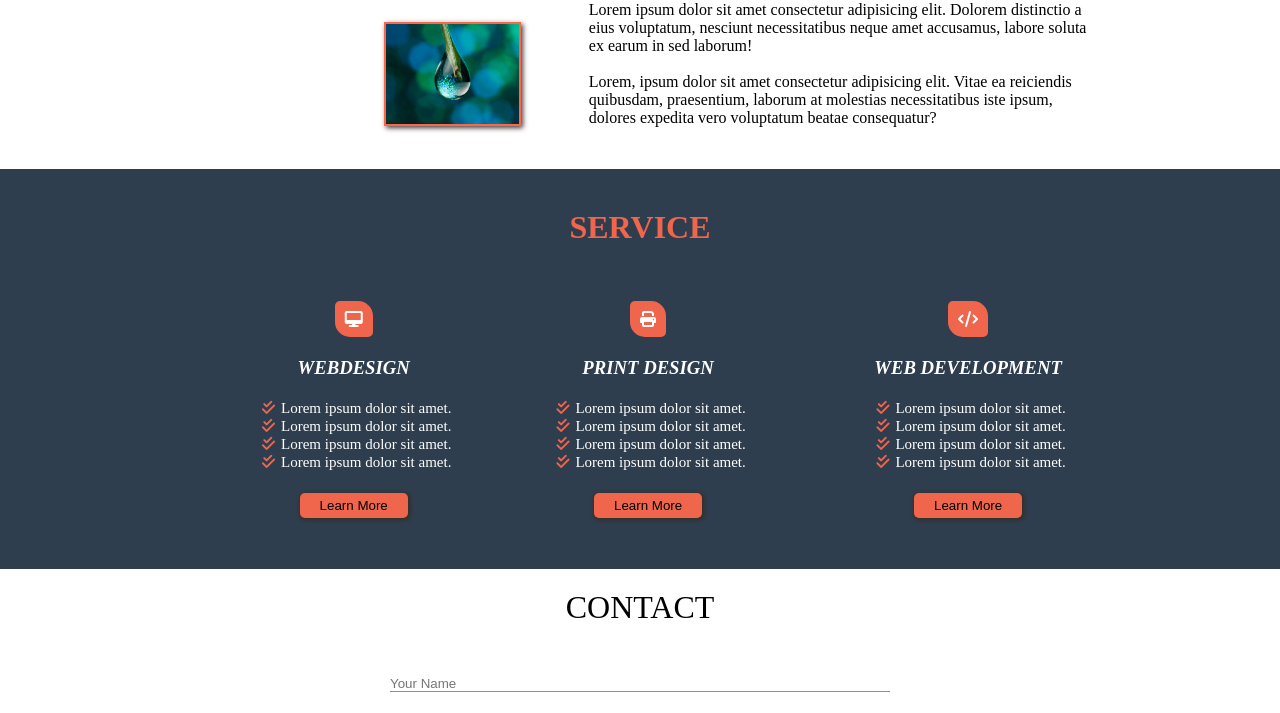
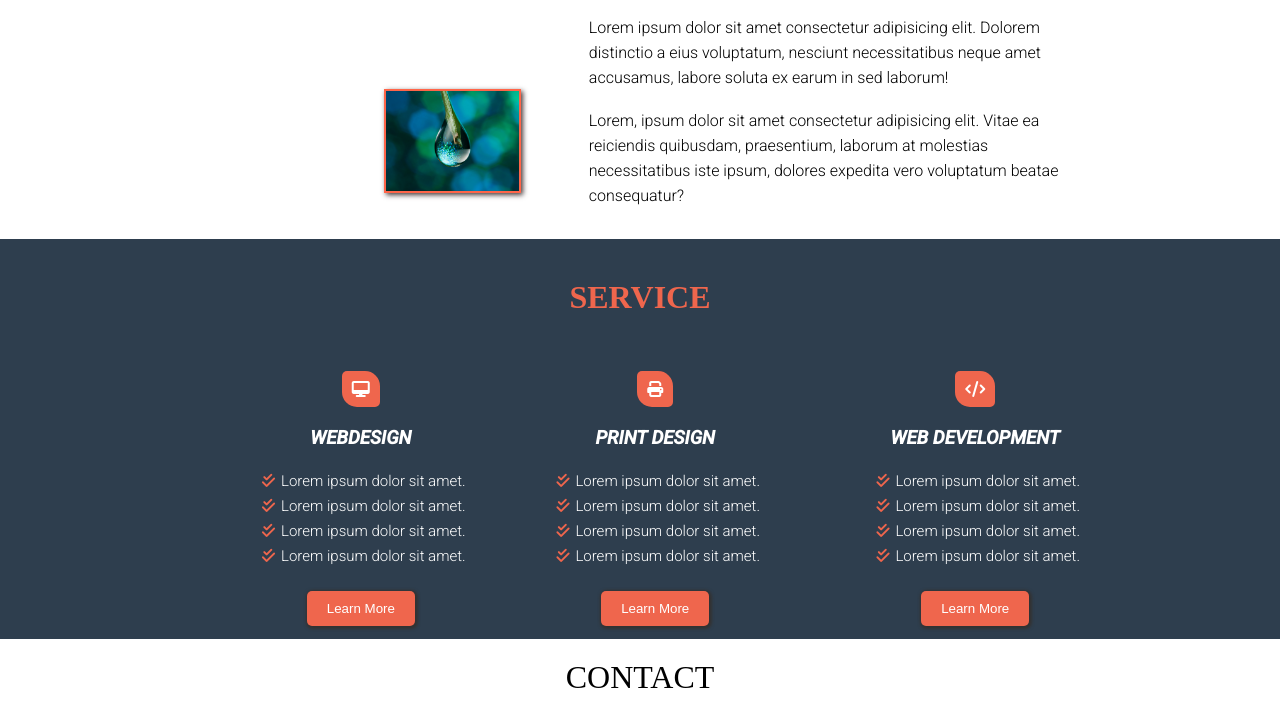
Before and after one commit to Rahat809/class13, a plain HTML site: page index.html in a window 1280 px wide. Shown: the part 616-1329 px from the top of the page. Drawn offline with Linux system fonts and the light colour scheme.

Commit message:
Update style.css

```diff
--- a/style.css
+++ b/style.css
@@ -2,6 +2,25 @@
     padding: 0;
     margin: 0;
 }
+
+p{
+    font-family: 'Roboto';
+    font-weight: 300;
+    line-height: 25px;
+}
+
+h3{
+    font-family: 'Roboto';
+    font-weight: 300;
+}
+ul li a{
+    font-family: 'Roboto';
+    font-weight: 300;
+    line-height: 25px;
+}
+
+
+
 
 .header{
     background-image: url(./photo-1471879832106-c7ab9e0cee23.jpg);
@@ -12,6 +31,9 @@
     color: white;
     background-position:bottom;
     background-attachment: fixed;
+}
+.about{
+    padding-bottom: 70px;
 }
 .about img {
     position: absolute;
@@ -87,7 +109,7 @@ img.img1 {
     position: absolute;
     height: 100px;
     border: 2px solid #ff6549;
-    top: 55%;
+    top: 64%;
     left: 30%;
 }
 
@@ -95,7 +117,6 @@ img.img1 {
     position: absolute;
     width: 500px;
     height: 250px;
-    position: absolute;
     top: 20%;
     left: 46%;
 }
@@ -105,12 +126,13 @@ img.img1 {
     font-weight: 400;
 }
 
-.se{
+.se {
     position: relative;
     height: 400px;
     background-color: #2e3e4e;
     color: white;
     text-align: center;
+
 }
 h1.head {
     text-align: center;
@@ -166,6 +188,14 @@ a{
     padding: 5px;
 }
 
+
+
+
+.about{
+    font-family: "Font as";
+}
+
+
 li{
     list-style: none;
 }
@@ -212,24 +242,25 @@ button {
 
 .button::before{
     content: " ";
-    background-color: #7a2d18;
+    background-color: #562011;
     position: absolute;
-    border-radius:5px;
+    border-radius: 5px 0 0 5px;
     width: 0%;
     height: 100%;
     top: 0;
     left: 0;
     z-index: -1;
     transition: all linear .3s;
+
 }
 
 .button:hover::before{
-    width: 50%;
+    width: 50.25%;
 }
 .button::after{
     content: " ";
     background-color: #270a03;
-    border-radius: 5px;
+    border-radius: 0 5px 5px 0;
     position: absolute;
     width: 0%;
     height: 100%;
@@ -239,7 +270,7 @@ button {
     transition: all linear .3s;
 }
 .button:hover::after{
-    width: 50%;
+    width: 50.25%;
 }
 
 .footer h4{
@@ -266,6 +297,9 @@ span{
     z-index: -1;
     transition: all linear .3s;
 }
+.button1:hover{
+    color: #270a03;
+}
 
 .button1:hover::before{
     width: 100%;
@@ -274,6 +308,8 @@ span{
 button.button1{
     position: relative;
     z-index: 1;
+    color: white;
+    padding: 10px 20px;
 }
 
 .button2::before{
@@ -288,6 +324,9 @@ button.button1{
     z-index: -1;
     transition: all linear .3s;
 }
+.button2:hover{
+    color: #270a03;
+}
 
 .button2:hover::before{
     height: 100%;
@@ -296,13 +335,15 @@ button.button1{
 button.button2{
     position: relative;
     z-index: 1;
+    color: white;
+    padding: 10px 20px;
 }
 
 .button3::before{
     content: " ";
     background-color: #ece10a;
     position: absolute;
-    border-radius:5px;
+    border-radius: 5px;
     width: 0%;
     height: 100%;
     top: 0;
@@ -310,12 +351,19 @@ button.button2{
     z-index: -1;
     transition: all linear .3s;
 }
+.button3:hover{
+    color: #270a03;
+}
 
 .button3:hover::before{
+
     width: 100%;
+
 }
 
 button.button3{
     position: relative;
     z-index: 1;
+    color: white;
+    padding: 10px 20px;
 }
```
